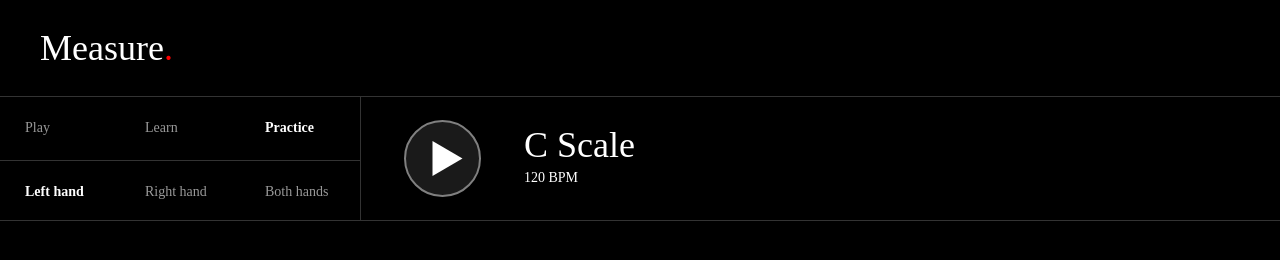
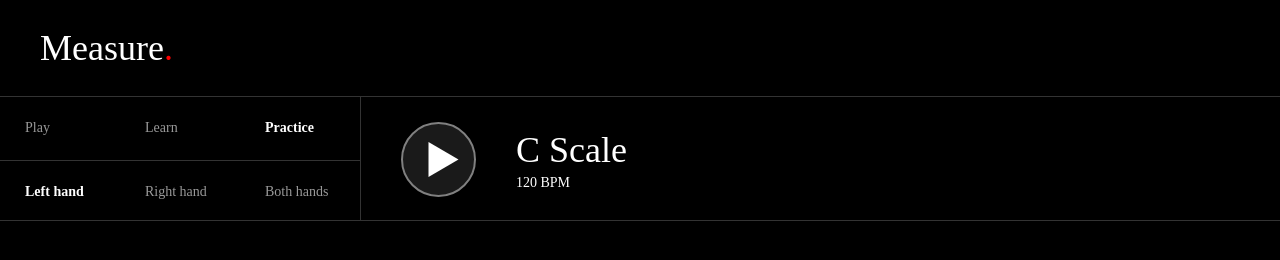
Before and after one commit to yurivish/Measure, a website: page static/index.html in a window 1280 px wide. Drawn offline with Linux system fonts and the light colour scheme; a web font is replaced by a local one.

Commit message:
Play button spacing.

```diff
--- a/lib/styl/main.styl
+++ b/lib/styl/main.styl
@@ -72,15 +72,17 @@ h1, h2
 					color #ccc
 
 	.main
-		padding-left 20px
+		padding-top 35px
 		display flex
 
 		.play
-			width 123px
+			width 75px
+			height 75px
 
-		.scale
-			padding-top 30px
-			padding-left 20px
+			margin 0 40px
+			margin-top -10px
+
+
 
 			// flex auto
 
--- a/static/css/site.css
+++ b/static/css/site.css
@@ -14,8 +14,7 @@ h1 .period,h2 .period{color:#f00}
 #control-bar .selects .select .option.active{color:#fff;font-weight:bold}
 #control-bar .selects .select .option:hover{color:#fff}
 #control-bar .selects .select .option:active{color:#ccc}
-#control-bar .main{padding-left:20px;display:flex;}
-#control-bar .main .play{width:123px}
-#control-bar .main .scale{padding-top:30px;padding-left:20px}
+#control-bar .main{padding-top:35px;display:flex;}
+#control-bar .main .play{width:75px;height:75px;margin:0 40px;margin-top:-10px}
 #notes text{font-family:Helvetica Neue,Helvetica;font-size:36px}
 #notes .timeline{shape-rendering:crispEdges}
--- a/static/index.html
+++ b/static/index.html
@@ -45,9 +45,9 @@
 				</div>
 
 				<div class='main'>
-					<svg class='play' height='123' width='123'>
-						<g transform='translate(61.5, 61.5)'>
-							<circle r='37.5' stroke='#808080' fill='#1a1a1a' stroke-width='2'></circle>
+					<svg class='play' height='75' width='75'>
+						<g transform='translate(37.5, 37.5)'>
+							<circle r='36.5' stroke-width='2' stroke='#808080' fill='#1a1a1a'></circle>
 							 <polygon points='-10,-17.5, -10,17.5, 20,0' fill='#fff' />
 						</g>
 					</svg>
```
